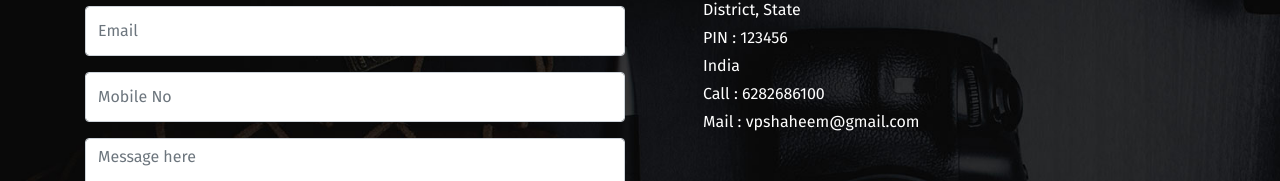
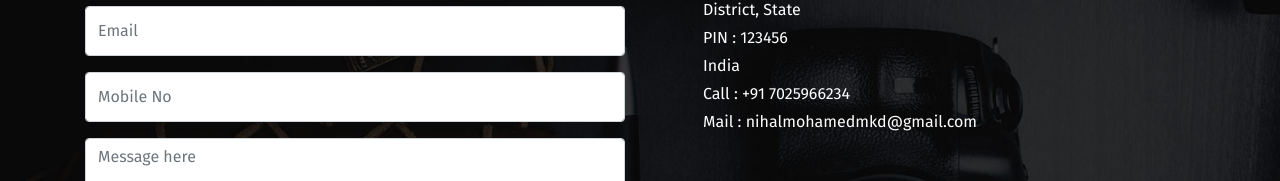
Before and after one commit to Shaheem-hussain/project-1, a plain HTML site: page index.html in a window 1280 px wide. Shown: the part 2435-2616 px from the top of the page. Drawn offline with nearby package versions, Linux system fonts and the light colour scheme.

Commit message:
Update index.html

```diff
--- a/index.html
+++ b/index.html
@@ -172,8 +172,8 @@
                             District, State <br>
                             PIN : 123456 <br>
                             India <br>
-                            Call : <a class="text-white" href="tel:9037366855">6282686100</a><br>
-                            Mail : <a class="text-white" href="mailto:vpshaheem@gmail.com"> vpshaheem@gmail.com</a></p>
+                            Call : <a class="text-white" href="tel:7025966234">+91 7025966234</a><br>
+                            Mail : <a class="text-white" href="mailto:vpshaheem@gmail.com"> nihalmohamedmkd@gmail.com</a></p>
                     </div>
 
                 </div>
```
